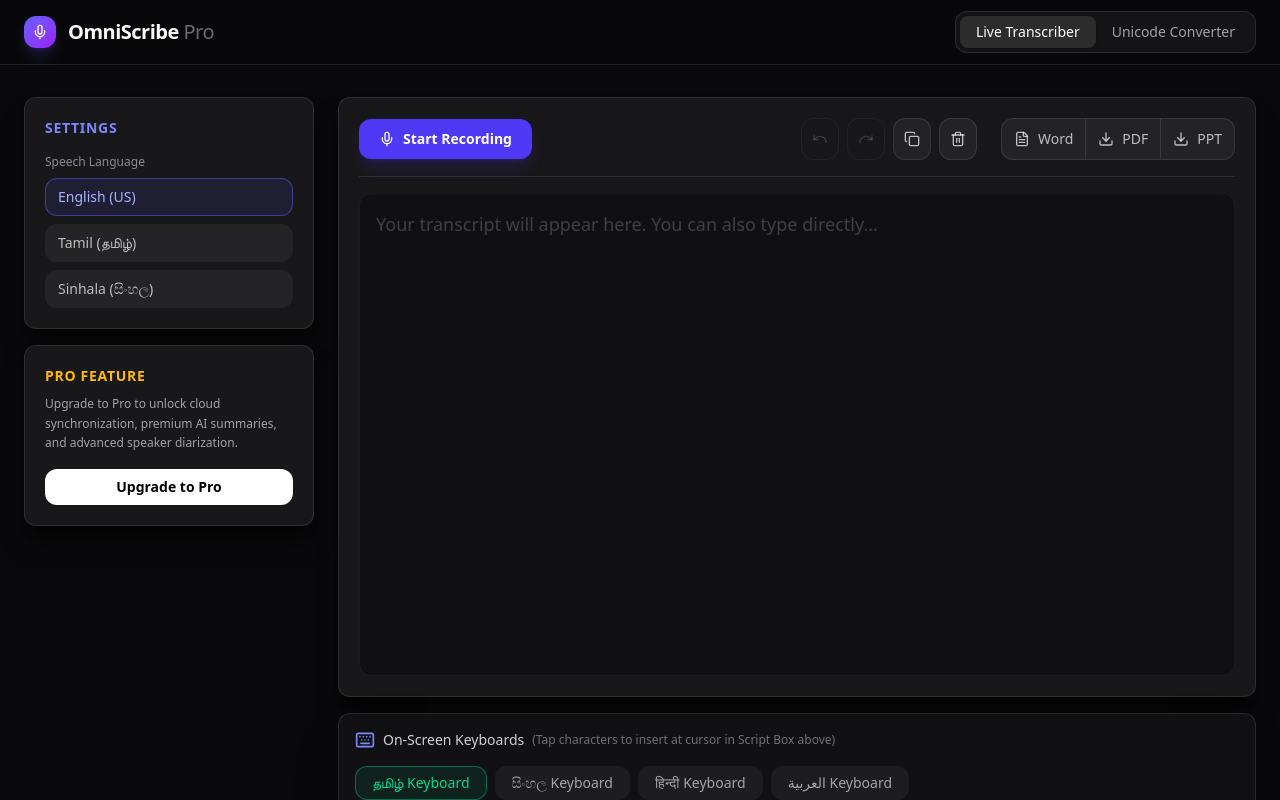
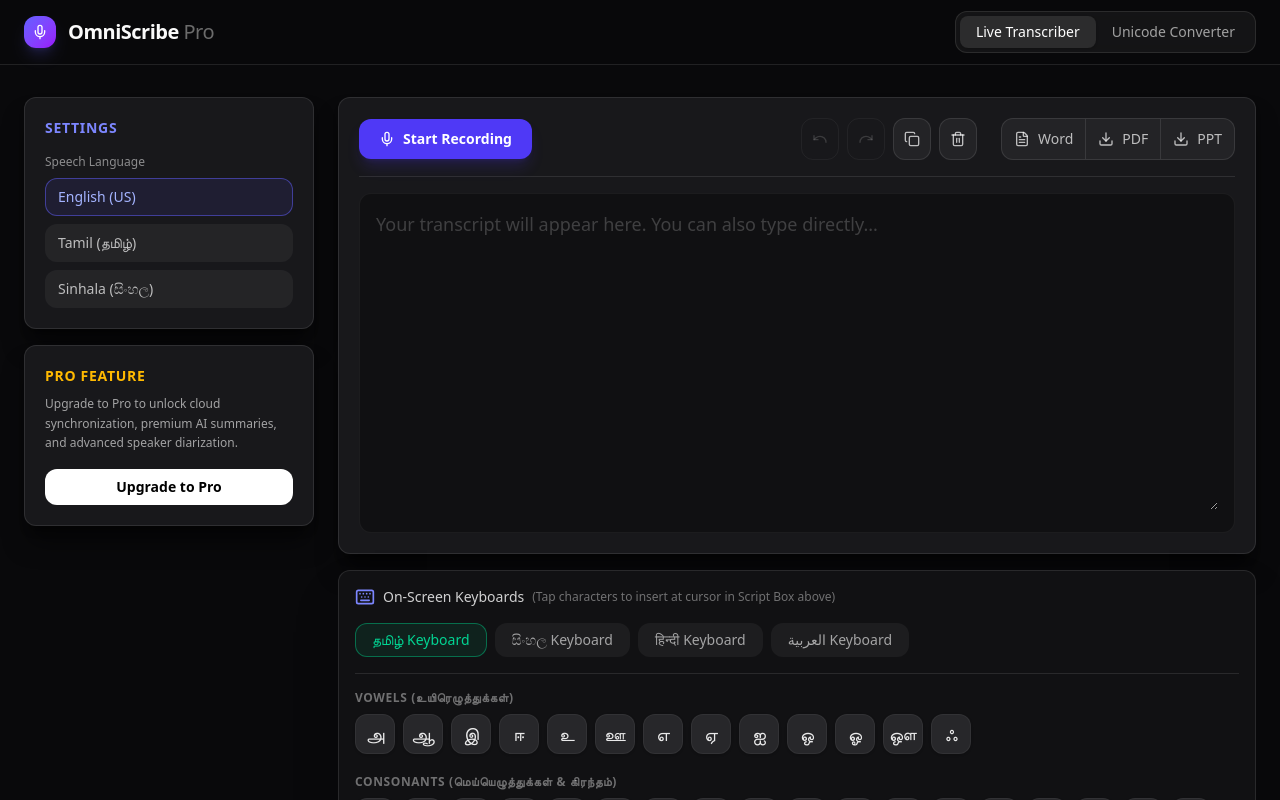
Before and after one commit to ishthiyaqAhamed/transcribe, a Next.js app: page / in a window 1280 px wide. Shown: the top 800 px of the page. Built offline with nearby package versions, Linux system fonts and the light colour scheme.

Commit message:
Make the transcriber textarea smaller and resizable

```diff
--- a/src/app/page.tsx
+++ b/src/app/page.tsx
@@ -342,7 +342,7 @@
 
       {/* Main Console */}
       <div className="lg:col-span-3 space-y-4">
-        <div className="bg-[#18181b] border border-white/10 rounded-xl p-5 shadow-xl shadow-black/50 flex flex-col h-[600px]">
+        <div className="bg-[#18181b] border border-white/10 rounded-xl p-5 shadow-xl shadow-black/50 flex flex-col">
           <div className="flex items-center justify-between mb-4 border-b border-white/10 pb-4">
             <button
               onClick={toggleRecording}
@@ -413,13 +413,13 @@
             </div>
           </div>
 
-          <div className="flex-1 overflow-hidden relative rounded-lg border border-white/5 bg-black/30 p-4">
+          <div className="relative rounded-lg border border-white/5 bg-black/30 p-4">
             <textarea
               ref={textAreaRef}
               value={text}
               onChange={(e) => updateText(e.target.value)}
               placeholder="Your transcript will appear here. You can also type directly..."
-              className="w-full h-full bg-transparent text-white/90 text-lg resize-none outline-none placeholder:text-white/20 font-light leading-relaxed"
+              className="w-full min-h-[300px] bg-transparent text-white/90 text-lg resize-y outline-none placeholder:text-white/20 font-light leading-relaxed"
             />
             {interimText && (
               <div className="absolute bottom-4 left-4 right-4 p-3 bg-indigo-500/10 border border-indigo-500/20 rounded-lg text-indigo-300 italic text-sm backdrop-blur-md">
```
